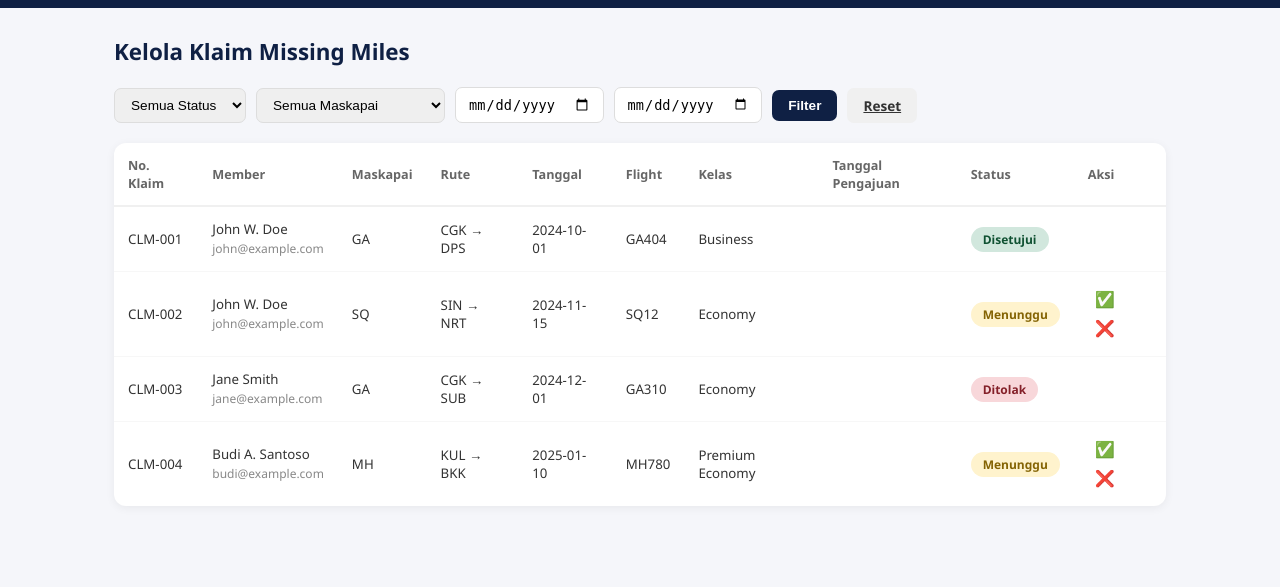
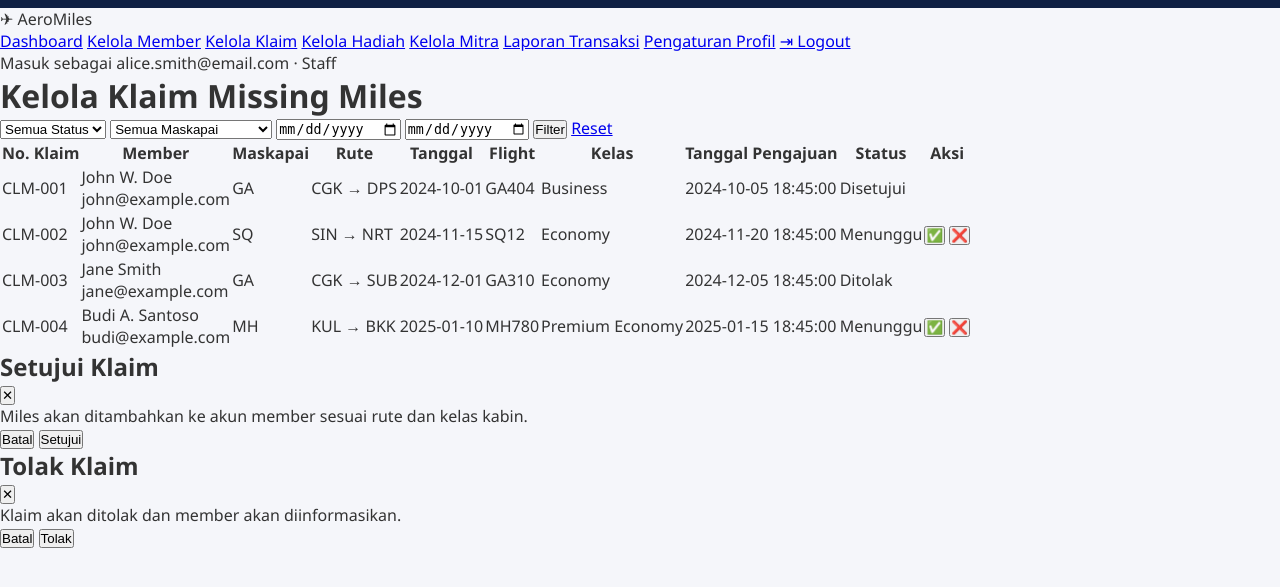
Before and after one commit to syifaakrt/BasdatTK3, a Django app: page /staf/klaim/ in a window 1280 px wide. Shown: the part 77-664 px from the top of the page. Run offline with Django 5.2, Linux system fonts and the light colour scheme.

Commit message:
update fe fitur claim, transfer, pengaturan profil

```diff
--- a/main/templates/main/base.html
+++ b/main/templates/main/base.html
@@ -2,7 +2,9 @@
 <html lang="id">
 <head>
     <meta charset="UTF-8">
-    <meta name="viewport" content="width=device-width, initial-scale=1.0">
+    <meta name="viewport"
+    <script src="https://cdn.tailwindcss.com"></script>
+    <content="width=device-width, initial-scale=1.0">
     <title>AeroMiles</title>
     <style>
         * { margin: 0; padding: 0; box-sizing: border-box; }
--- a/main/templates/main/staf_claim_list.html
+++ b/main/templates/main/staf_claim_list.html
@@ -1,189 +1,167 @@
 {% extends 'main/base.html' %}
+
+{% block meta %}
+<title>Kelola Klaim - AeroMiles</title>
+<script src="https://cdn.tailwindcss.com"></script>
+{% endblock meta %}
+
 {% block content %}
-<style>
-    .page-header { display: flex; justify-content: space-between; align-items: center; margin-bottom: 20px; }
-    .page-header h1 { font-size: 1.4rem; color: #0f2044; font-weight: 700; }
-    .filter-bar { display: flex; gap: 10px; margin-bottom: 20px; flex-wrap: wrap; align-items: center; }
-    .filter-bar select, .filter-bar input { padding: 8px 12px; border: 1px solid #ddd; border-radius: 7px; font-size: 0.85rem; }
-    .btn { padding: 8px 16px; border: none; border-radius: 7px; cursor: pointer; font-size: 0.85rem; font-weight: 600; }
-    .btn-secondary { background: #f0f0f0; color: #333; }
-    .card { background: white; border-radius: 12px; box-shadow: 0 2px 10px rgba(0,0,0,0.06); overflow: hidden; }
-    table { width: 100%; border-collapse: collapse; }
-    thead th { padding: 13px 14px; text-align: left; font-size: 0.79rem; font-weight: 600; color: #666; border-bottom: 2px solid #f0f0f0; }
-    tbody td { padding: 13px 14px; font-size: 0.83rem; border-bottom: 1px solid #f7f7f7; }
-    tbody tr:last-child td { border-bottom: none; }
-    tbody tr:hover { background: #fafbff; }
-    .badge { padding: 4px 12px; border-radius: 20px; font-size: 0.75rem; font-weight: 700; }
-    .badge-menunggu { background: #fff3cd; color: #856404; }
-    .badge-disetujui { background: #d1e7dd; color: #0f5132; }
-    .badge-ditolak { background: #f8d7da; color: #842029; }
-    .member-info { line-height: 1.5; }
-    .member-email { font-size: 0.75rem; color: #888; }
-    .action-btn { background: none; border: none; cursor: pointer; padding: 5px 7px; border-radius: 5px; font-size: 1rem; }
-    .action-btn:hover { background: #f0f0f0; }
-    .empty-state { text-align: center; padding: 48px; color: #aaa; font-size: 0.9rem; }
-
-    .modal-overlay {
-        display: none;
-        position: fixed;
-        top: 0;
-        left: 0;
-        width: 100%;
-        height: 100%;
-        background: rgba(0,0,0,0.55);
-        z-index: 1000;
-        justify-content: center;
-        align-items: center;
-        padding: 20px;
-        box-sizing: border-box;
-     }
-    .modal-overlay.active { display: flex; }
-    .modal {
-        background: white;
-        border-radius: 14px;
-        padding: 28px;
-        width: 520px;
-        max-width: 100%;
-        max-height: 90vh;
-        overflow-y: auto;
-        box-shadow: 0 20px 60 px rgba(0, 0, 0, 0, 2);
-    }
-    .modal-header { display: flex; justify-content: space-between; align-items: center; margin-bottom: 16px; }
-    .modal-header h2 { font-size: 1.05rem; font-weight: 700; }
-    .modal-close { background: none; border: none; font-size: 1.2rem; cursor: pointer; color: #999; }
-    .modal-info { background: #f8f9fa; border-radius: 8px; padding: 14px; margin-bottom: 20px; font-size: 0.87rem; line-height: 1.8; }
-    .modal-footer { display: flex; justify-content: flex-end; gap: 10px; }
-    .btn-approve { background: #0f2044; color: white; padding: 9px 20px; border-radius: 7px; border: none; cursor: pointer; font-weight: 600; }
-    .btn-reject { background: #e74c3c; color: white; padding: 9px 20px; border-radius: 7px; border: none; cursor: pointer; font-weight: 600; }
-</style>
-
-<div class="container">
-    <div class="page-header">
-        <h1>Kelola Klaim Missing Miles</h1>
+<div class="min-h-screen bg-gray-50">
+  <nav class="bg-[#0f2044] px-8 py-0 flex items-center justify-between h-14">
+    <span class="text-white font-bold text-lg flex items-center gap-2">✈ AeroMiles</span>
+    <div class="flex items-center gap-1">
+      <a href="#" class="text-gray-300 hover:text-white px-3 py-1.5 rounded text-xs">Dashboard</a>
+      <a href="#" class="text-gray-300 hover:text-white px-3 py-1.5 rounded text-xs">Kelola Member</a>
+      <a href="{% url 'staf_claim_list' %}" class="text-[#4da6ff] bg-white/10 px-3 py-1.5 rounded text-xs">Kelola Klaim</a>
+      <a href="#" class="text-gray-300 hover:text-white px-3 py-1.5 rounded text-xs">Kelola Hadiah</a>
+      <a href="#" class="text-gray-300 hover:text-white px-3 py-1.5 rounded text-xs">Kelola Mitra</a>
+      <a href="#" class="text-gray-300 hover:text-white px-3 py-1.5 rounded text-xs">Laporan Transaksi</a>
+      <a href="{% url 'pengaturan_profile' %}" class="text-gray-300 hover:text-white px-3 py-1.5 rounded text-xs">Pengaturan Profil</a>
+      <a href="#" class="text-red-400 hover:text-red-300 px-3 py-1.5 rounded text-xs">⇥ Logout</a>
+    </div>
+  </nav>
+  <div class="bg-[#0f2044] px-8 pb-2 text-xs text-gray-400">
+    Masuk sebagai <span class="text-[#4da6ff]">{{ email }}</span> · Staff
   </div>
 
-    <form method="GET" class="filter-bar">
-        <select name="status">
+  {% if messages %}
+  <div class="max-w-6xl mx-auto px-6 mt-4">
+    {% for message in messages %}
+    <div class="{% if message.tags == 'success' %}bg-green-100 text-green-800 border border-green-300{% else %}bg-red-100 text-red-800 border border-red-300{% endif %} px-4 py-3 rounded-lg mb-2 text-sm">
+      {{ message }}
+    </div>
+    {% endfor %}
+  </div>
+  {% endif %}
+
+  <div class="max-w-6xl mx-auto px-6 py-7">
+    <h1 class="text-2xl font-bold text-[#0f2044] mb-5">Kelola Klaim Missing Miles</h1>
+
+    <!-- Filter -->
+    <form method="GET" class="flex gap-3 mb-5 flex-wrap items-center">
+      <select name="status" class="px-3 py-2 border border-gray-200 rounded-lg text-sm focus:outline-none focus:border-[#0f2044]">
         <option value="">Semua Status</option>
         <option value="Menunggu" {% if status_filter == 'Menunggu' %}selected{% endif %}>Menunggu</option>
         <option value="Disetujui" {% if status_filter == 'Disetujui' %}selected{% endif %}>Disetujui</option>
         <option value="Ditolak" {% if status_filter == 'Ditolak' %}selected{% endif %}>Ditolak</option>
       </select>
-        <select name="maskapai">
+      <select name="maskapai" class="px-3 py-2 border border-gray-200 rounded-lg text-sm focus:outline-none focus:border-[#0f2044]">
         <option value="">Semua Maskapai</option>
-            {% for m in maskapai_list %}
-            <option value="{{ m.0 }}" {% if maskapai_filter == m.0 %}selected{% endif %}>{{ m.0 }} - {{ m.1 }}</option>
-            {% endfor %}
+        {% for m in maskapai_list %}<option value="{{ m.0 }}" {% if maskapai_filter == m.0 %}selected{% endif %}>{{ m.0 }} - {{ m.1 }}</option>{% endfor %}
       </select>
-        <input type="date" name="tanggal_dari" value="{{ tanggal_dari }}" placeholder="Dari Tanggal">
-        <input type="date" name="tanggal_sampai" value="{{ tanggal_sampai }}" placeholder="Sampai Tanggal">
-        <button type="submit" class="btn" style="background:#0f2044; color:white;">Filter</button>
-        <a href="{% url 'staf_claim_list' %}" class="btn btn-secondary">Reset</a>
+      <input type="date" name="tanggal_dari" value="{{ tanggal_dari }}" class="px-3 py-2 border border-gray-200 rounded-lg text-sm focus:outline-none focus:border-[#0f2044]">
+      <input type="date" name="tanggal_sampai" value="{{ tanggal_sampai }}" class="px-3 py-2 border border-gray-200 rounded-lg text-sm focus:outline-none focus:border-[#0f2044]">
+      <button type="submit" class="px-4 py-2 bg-[#0f2044] text-white rounded-lg text-sm font-semibold hover:bg-[#1a3a6e]">Filter</button>
+      <a href="{% url 'staf_claim_list' %}" class="px-4 py-2 bg-gray-100 text-gray-700 rounded-lg text-sm font-semibold hover:bg-gray-200">Reset</a>
     </form>
 
-    <div class="card">
-        <table>
+    <!-- Table -->
+    <div class="bg-white rounded-xl shadow-sm overflow-hidden">
+      <table class="w-full">
         <thead>
-                <tr>
-                    <th>No. Klaim</th>
-                    <th>Member</th>
-                    <th>Maskapai</th>
-                    <th>Rute</th>
-                    <th>Tanggal</th>
-                    <th>Flight</th>
-                    <th>Kelas</th>
-                    <th>Tanggal Pengajuan</th>
-                    <th>Status</th>
-                    <th>Aksi</th>
+          <tr class="border-b-2 border-gray-100">
+            <th class="px-4 py-3 text-left text-xs font-semibold text-gray-500">No. Klaim</th>
+            <th class="px-4 py-3 text-left text-xs font-semibold text-gray-500">Member</th>
+            <th class="px-4 py-3 text-left text-xs font-semibold text-gray-500">Maskapai</th>
+            <th class="px-4 py-3 text-left text-xs font-semibold text-gray-500">Rute</th>
+            <th class="px-4 py-3 text-left text-xs font-semibold text-gray-500">Tanggal</th>
+            <th class="px-4 py-3 text-left text-xs font-semibold text-gray-500">Flight</th>
+            <th class="px-4 py-3 text-left text-xs font-semibold text-gray-500">Kelas</th>
+            <th class="px-4 py-3 text-left text-xs font-semibold text-gray-500">Tanggal Pengajuan</th>
+            <th class="px-4 py-3 text-left text-xs font-semibold text-gray-500">Status</th>
+            <th class="px-4 py-3 text-left text-xs font-semibold text-gray-500">Aksi</th>
           </tr>
         </thead>
         <tbody>
           {% for c in claims %}
-                <tr>
-                    <td>CLM-{{ c.0|stringformat:"03d" }}</td>
-                    <td>
-                        <div class="member-info">
-                            <div>{{ c.2 }}</div>
-                            <div class="member-email">{{ c.3 }}</div>
-                        </div>
+          <tr class="border-b border-gray-50 hover:bg-gray-50">
+            <td class="px-4 py-3 text-sm">CLM-{{ c.0|stringformat:"03d" }}</td>
+            <td class="px-4 py-3 text-sm">
+              <div class="font-medium">{{ c.2 }}</div>
+              <div class="text-xs text-gray-400">{{ c.3 }}</div>
             </td>
-                    <td>{{ c.4 }}</td>
-                    <td>{{ c.5 }}</td>
-                    <td>{{ c.6 }}</td>
-                    <td>{{ c.7 }}</td>
-                    <td>{{ c.8 }}</td>
-                    <td>{{ c.9|date:"Y-m-d H:i" }}</td>
-                    <td><span class="badge badge-{{ c.10|lower }}">{{ c.10 }}</span></td>
-                    <td>
+            <td class="px-4 py-3 text-sm">{{ c.4 }}</td>
+            <td class="px-4 py-3 text-sm">{{ c.5 }}</td>
+            <td class="px-4 py-3 text-sm">{{ c.6 }}</td>
+            <td class="px-4 py-3 text-sm">{{ c.7 }}</td>
+            <td class="px-4 py-3 text-sm">{{ c.8 }}</td>
+            <td class="px-4 py-3 text-sm">{{ c.9 }}</td>
+            <td class="px-4 py-3 text-sm">
               {% if c.10 == 'Menunggu' %}
-                        <button class="action-btn" title="Setujui"
-                            onclick="openSetujuiModal({{ c.0 }},'{{ c.2 }}','{{ c.5 }}','{{ c.8 }}')">✅</button>
-                        <button class="action-btn" title="Tolak"
-                            onclick="openTolakModal({{ c.0 }},'{{ c.2 }}','{{ c.5 }}','{{ c.8 }}')">❌</button>
+              <span class="bg-yellow-100 text-yellow-800 px-3 py-1 rounded-full text-xs font-bold">Menunggu</span>
+              {% elif c.10 == 'Disetujui' %}
+              <span class="bg-green-100 text-green-800 px-3 py-1 rounded-full text-xs font-bold">Disetujui</span>
+              {% else %}
+              <span class="bg-red-100 text-red-800 px-3 py-1 rounded-full text-xs font-bold">Ditolak</span>
+              {% endif %}
+            </td>
+            <td class="px-4 py-3 text-sm">
+              {% if c.10 == 'Menunggu' %}
+              <button onclick="openSetujuiModal({{ c.0 }},'{{ c.2 }}','{{ c.5 }}','{{ c.8 }}')" class="text-green-500 hover:text-green-700 mr-1 text-base" title="Setujui">✅</button>
+              <button onclick="openTolakModal({{ c.0 }},'{{ c.2 }}','{{ c.5 }}','{{ c.8 }}')" class="text-red-400 hover:text-red-600 text-base" title="Tolak">❌</button>
               {% endif %}
             </td>
           </tr>
           {% empty %}
-                <tr><td colspan="10" class="empty-state">Belum ada klaim.</td></tr>
+          <tr><td colspan="10" class="px-4 py-12 text-center text-gray-400 text-sm">Belum ada klaim.</td></tr>
           {% endfor %}
         </tbody>
       </table>
     </div>
   </div>
+</div>
 
 <!-- Modal Setujui -->
-<div class="modal-overlay" id="modalSetujui">
-    <div class="modal">
-        <div class="modal-header">
-            <h2 style="color:#0f5132;">Setujui Klaim</h2>
-            <button class="modal-close" onclick="closeModal('modalSetujui')">✕</button>
+<div id="modalSetujui" class="hidden fixed inset-0 bg-black/50 z-50 flex items-center justify-center p-5">
+  <div class="bg-white rounded-2xl p-7 w-96 shadow-2xl">
+    <div class="flex justify-between items-center mb-4">
+      <h2 class="text-base font-bold text-green-800">Setujui Klaim</h2>
+      <button onclick="closeModal('modalSetujui')" class="text-gray-400 hover:text-gray-600 text-xl">✕</button>
     </div>
-        <p style="font-size:0.87rem; color:#555; margin-bottom:14px;">Miles akan ditambahkan ke akun member sesuai rute dan kelas kabin.</p>
-        <div class="modal-info" id="infoSetujui"></div>
+    <p class="text-sm text-gray-500 mb-3">Miles akan ditambahkan ke akun member sesuai rute dan kelas kabin.</p>
+    <div id="infoSetujui" class="bg-gray-50 rounded-lg p-3 mb-5 text-sm text-gray-700 leading-relaxed"></div>
     <form method="POST" id="formSetujui">
       {% csrf_token %}
       <input type="hidden" name="status" value="Disetujui">
-            <div class="modal-footer">
-                <button type="button" class="btn btn-secondary" onclick="closeModal('modalSetujui')">Batal</button>
-                <button type="submit" class="btn-approve">Setujui</button>
+      <div class="flex justify-end gap-2">
+        <button type="button" onclick="closeModal('modalSetujui')" class="px-4 py-2 bg-gray-100 text-gray-700 rounded-lg text-sm font-semibold hover:bg-gray-200">Batal</button>
+        <button type="submit" class="px-4 py-2 bg-[#0f2044] text-white rounded-lg text-sm font-semibold hover:bg-[#1a3a6e]">Setujui</button>
       </div>
     </form>
   </div>
 </div>
 
 <!-- Modal Tolak -->
-<div class="modal-overlay" id="modalTolak">
-    <div class="modal">
-        <div class="modal-header">
-            <h2 style="color:#842029;">Tolak Klaim</h2>
-            <button class="modal-close" onclick="closeModal('modalTolak')">✕</button>
+<div id="modalTolak" class="hidden fixed inset-0 bg-black/50 z-50 flex items-center justify-center p-5">
+  <div class="bg-white rounded-2xl p-7 w-96 shadow-2xl">
+    <div class="flex justify-between items-center mb-4">
+      <h2 class="text-base font-bold text-red-800">Tolak Klaim</h2>
+      <button onclick="closeModal('modalTolak')" class="text-gray-400 hover:text-gray-600 text-xl">✕</button>
     </div>
-        <p style="font-size:0.87rem; color:#555; margin-bottom:14px;">Klaim akan ditolak dan member akan diinformasikan.</p>
-        <div class="modal-info" id="infoTolak"></div>
+    <p class="text-sm text-gray-500 mb-3">Klaim akan ditolak dan member akan diinformasikan.</p>
+    <div id="infoTolak" class="bg-gray-50 rounded-lg p-3 mb-5 text-sm text-gray-700 leading-relaxed"></div>
     <form method="POST" id="formTolak">
       {% csrf_token %}
       <input type="hidden" name="status" value="Ditolak">
-            <div class="modal-footer">
-                <button type="button" class="btn btn-secondary" onclick="closeModal('modalTolak')">Batal</button>
-                <button type="submit" class="btn-reject">Tolak</button>
+      <div class="flex justify-end gap-2">
+        <button type="button" onclick="closeModal('modalTolak')" class="px-4 py-2 bg-gray-100 text-gray-700 rounded-lg text-sm font-semibold hover:bg-gray-200">Batal</button>
+        <button type="submit" class="px-4 py-2 bg-red-500 text-white rounded-lg text-sm font-semibold hover:bg-red-600">Tolak</button>
       </div>
     </form>
   </div>
 </div>
 
 <script>
-function openModal(id) { document.getElementById(id).classList.add('active'); }
-function closeModal(id) { document.getElementById(id).classList.remove('active'); }
+function openModal(id) { document.getElementById(id).classList.remove('hidden'); }
+function closeModal(id) { document.getElementById(id).classList.add('hidden'); }
 function openSetujuiModal(id, nama, rute, kelas) {
   document.getElementById('formSetujui').action = `/staf/klaim/proses/${id}/`;
-    document.getElementById('infoSetujui').innerHTML =
-        `Klaim: CLM-${String(id).padStart(3,'0')}<br>Member: ${nama}<br>Rute: ${rute}<br>Kelas: ${kelas}`;
+  document.getElementById('infoSetujui').innerHTML = `Klaim: CLM-${String(id).padStart(3,'0')}<br>Member: ${nama}<br>Rute: ${rute}<br>Kelas: ${kelas}`;
   openModal('modalSetujui');
 }
 function openTolakModal(id, nama, rute, kelas) {
   document.getElementById('formTolak').action = `/staf/klaim/proses/${id}/`;
-    document.getElementById('infoTolak').innerHTML =
-        `Klaim: CLM-${String(id).padStart(3,'0')}<br>Member: ${nama}<br>Rute: ${rute}<br>Kelas: ${kelas}`;
+  document.getElementById('infoTolak').innerHTML = `Klaim: CLM-${String(id).padStart(3,'0')}<br>Member: ${nama}<br>Rute: ${rute}<br>Kelas: ${kelas}`;
   openModal('modalTolak');
 }
 </script>
```
Lines whose indentation alone changed are shown as unchanged.
